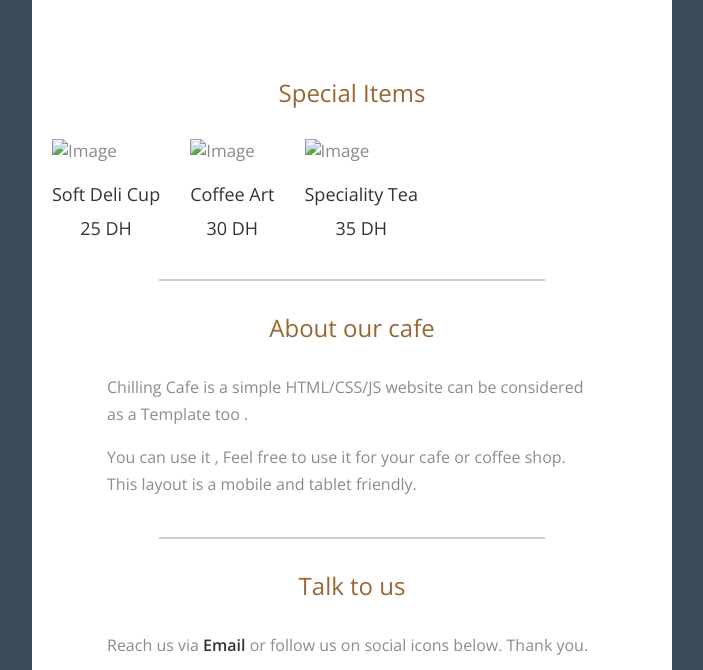
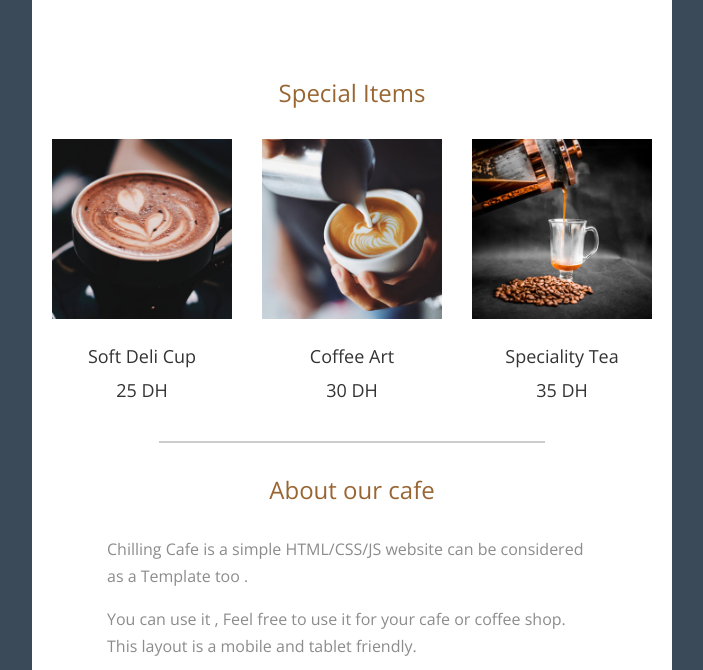
Before and after one commit to ALAAEddineACHEACHE/Chilling-Coffee, a plain HTML site: page index.html in a window 1280 px wide. Shown: the part 1460-2130 px from the top of the page, without its empty margins (288-991 px from the left). Drawn offline with nearby package versions, Linux system fonts and the light colour scheme; files that its build step writes are made by us from their sources; files whose address does not match are found by name.

Commit message:
Update index.html

```diff
--- a/index.html
+++ b/index.html
@@ -6,8 +6,8 @@
     <meta http-equiv="X-UA-Compatible" content="ie=edge" />
     <title>Chilling Cafe by Tooplate</title>
     <link href="https://fonts.googleapis.com/css?family=Open+Sans:400,600&display=swap" rel="stylesheet" />
-    <link href="fontawesome/css/all.min.css" rel="stylesheet" />
-    <link href="css/tooplate-chilling-cafe.css" rel="stylesheet" />
+    <link href="all.min.css" rel="stylesheet" />
+    <link href="tooplate-chilling-cafe.css" rel="stylesheet" />
 <!--
 Tooplate 2118 Chilling Cafe
 https://www.tooplate.com/view/2118-chilling-cafe
@@ -134,21 +134,21 @@ https://www.tooplate.com/view/2118-chilling-cafe
           <h2 class="tm-section-header">Special Items</h2>
           <div class="tm-special-items">
             <figure class="tm-special-item">
-              <img src="img/chilling-cafe-11.jpg" alt="Image" class="tm-special-item-img" />
+              <img src="chilling-cafe-11.jpg" alt="Image" class="tm-special-item-img" />
               <figcaption>
                 <span class="tm-item-name">Soft Deli Cup</span>
                 <span class="tm-item-price">25 DH</span>
               </figcaption>
             </figure>
             <figure class="tm-special-item">
-              <img src="img/chilling-cafe-12.jpg" alt="Image" class="tm-special-item-img" />
+              <img src="chilling-cafe-12.jpg" alt="Image" class="tm-special-item-img" />
               <figcaption>
                 <span class="tm-item-name">Coffee Art</span>
                 <span class="tm-item-price">30 DH</span>
               </figcaption>
             </figure>
             <figure class="tm-special-item">
-              <img src="img/chilling-cafe-13.jpg" alt="Image" class="tm-special-item-img" />
+              <img src="chilling-cafe-13.jpg" alt="Image" class="tm-special-item-img" />
               <figcaption>
                 <span class="tm-item-name">Speciality Tea</span>
                 <span class="tm-item-price">35 DH</span>
```
